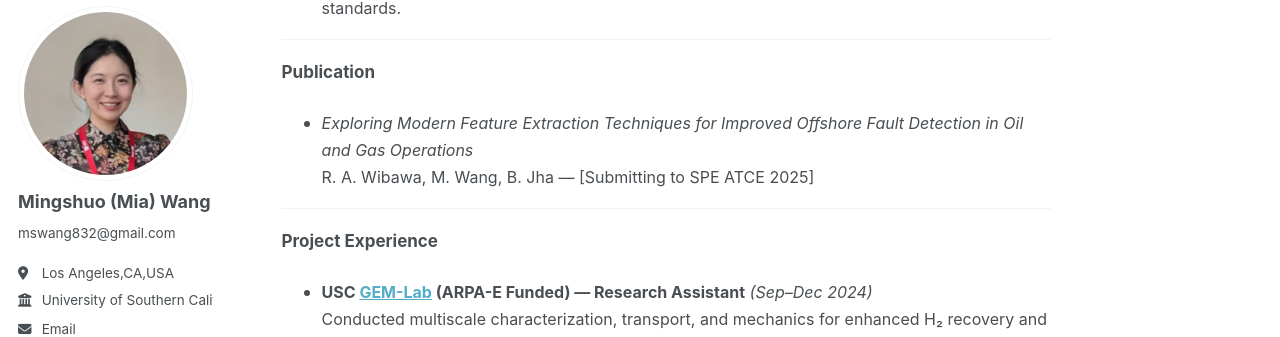
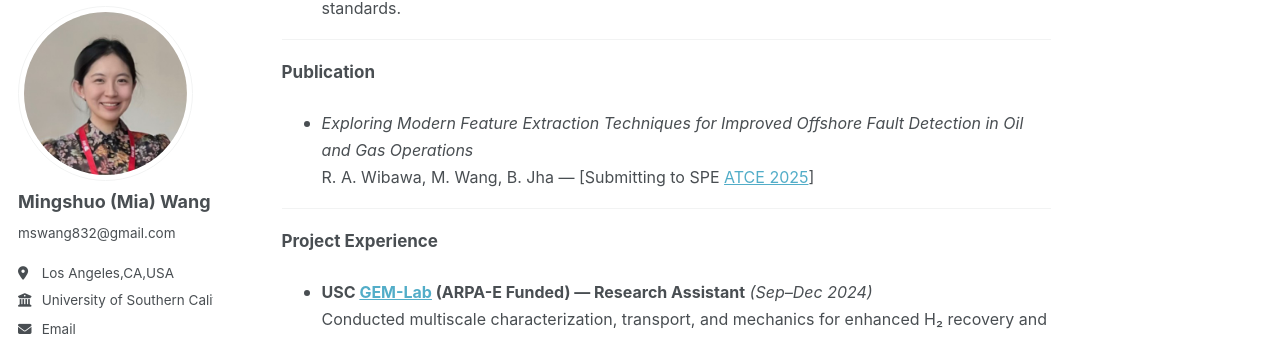
Before and after one commit to Miawang32/Miawang32.github.io, a Jekyll site: the page built from _pages/about.md, in a window 1280 px wide and 900 px high, scrolled down 1530 px. Shown: the part 93-430 px from the top of the window. Built offline with Jekyll 4.4.1, drawn with Linux system fonts in a browser that asks for light colours; a script that is not in the unit is left out; part of the change alters nothing that is shown.

```diff
--- a/_pages/about.md
+++ b/_pages/about.md
@@ -68,7 +68,7 @@ Operated surfactant production systems including spray drying and thermal aging
 </span>
 - <span style="font-size:16px">
 *Exploring Modern Feature Extraction Techniques for Improved Offshore Fault Detection in Oil and Gas Operations*
-R. A. Wibawa, M. Wang, B. Jha — [Submitting to SPE ATCE 2025]
+R. A. Wibawa, M. Wang, B. Jha — [Submitting to SPE [ATCE 2025](https://www.atce.org/)]
 </span>
 
 ---
```
